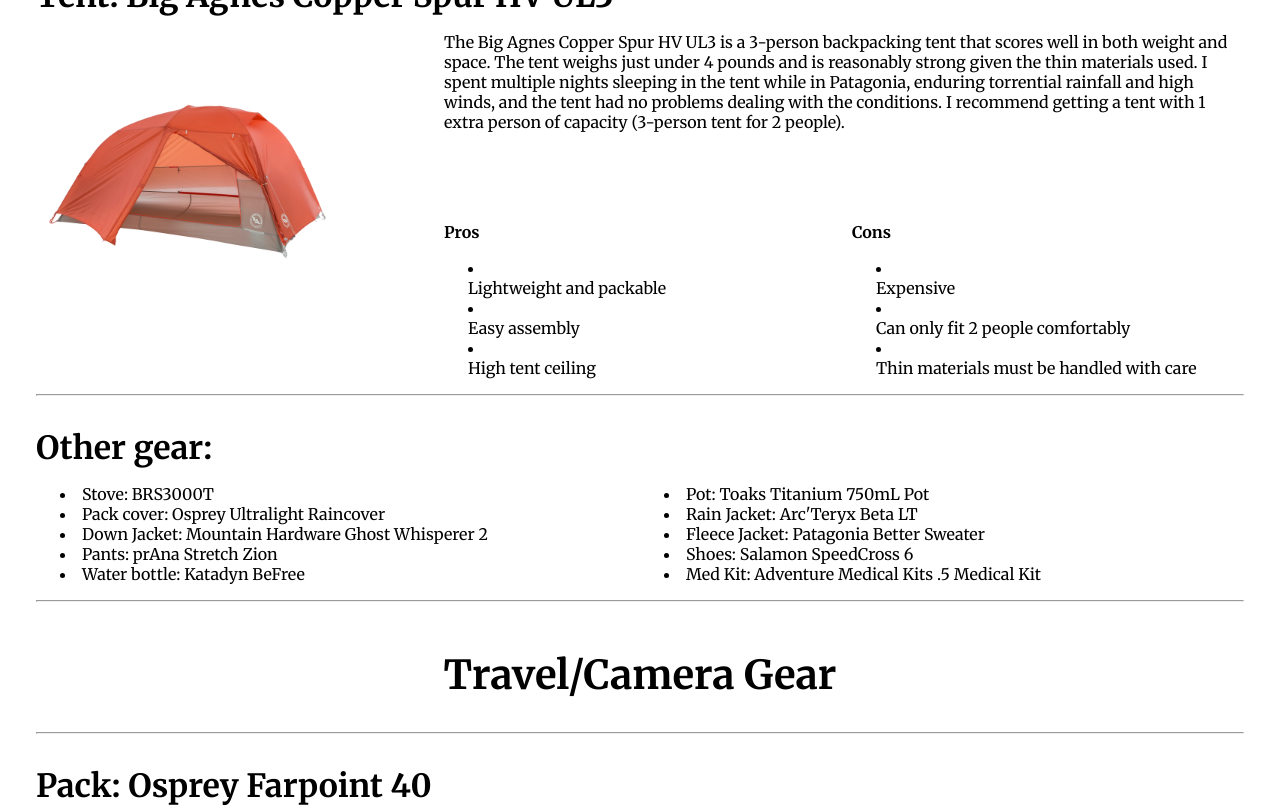
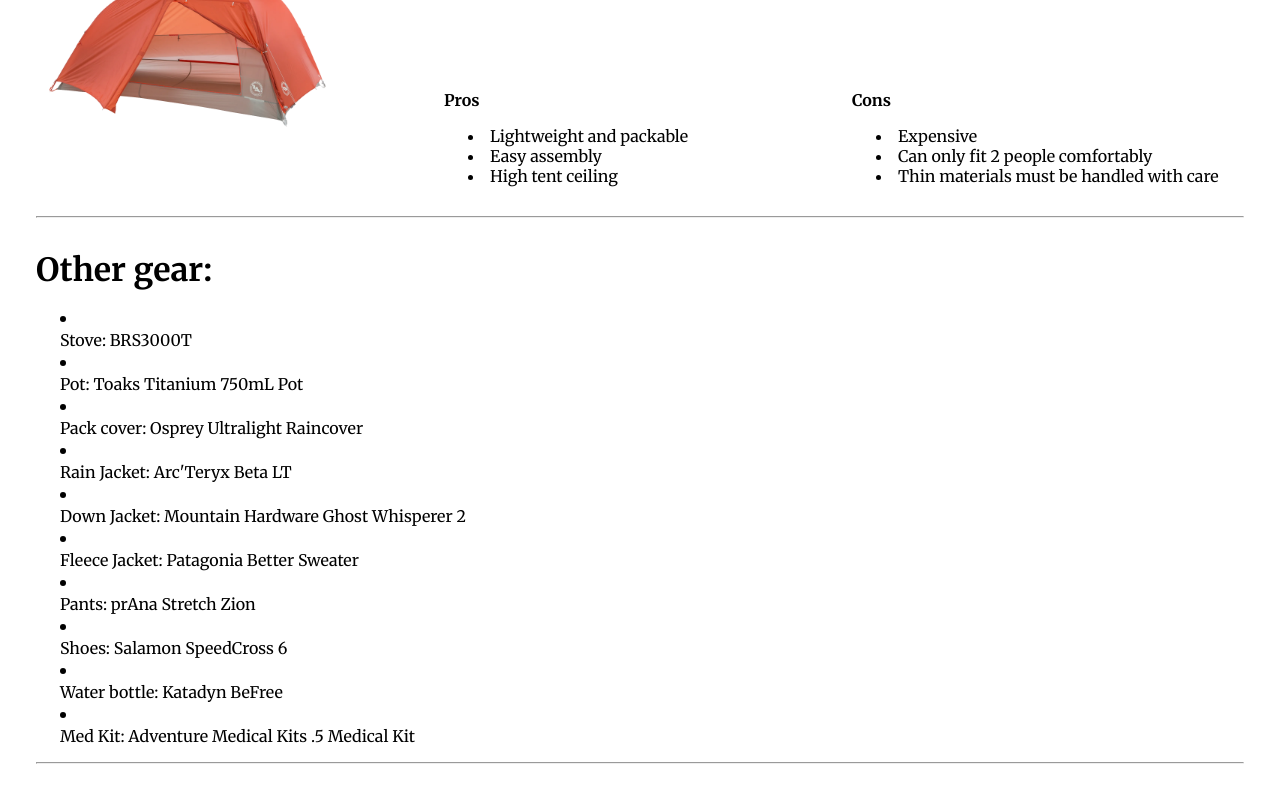
Before and after one commit to seanhyu/TravelBlog, a React (Create React App) app: page /gear in a window 1280 px wide. Shown: the part 2120-2928 px from the top of the page. Built offline with nearby package versions, Linux system fonts and the light colour scheme; the HTML template or start-up script is replaced by a standard one.

Commit message:
Changed the font sizes

```diff
--- a/src/components/financesContent/FinancesContentStyles.css
+++ b/src/components/financesContent/FinancesContentStyles.css
@@ -45,18 +45,4 @@
         height: 100%;
     }
 
-    .finances-content h2 {
-        font-size: 2rem;
-    }
-
-    .finances-content h3 {
-        font-size: 1.2rem;
-    }
-    .finances-content h4 {
-        font-size: 1rem;
-        font-weight: bold;
-    }
-    .finances-content p {
-        font-size: 1rem;
-    }
 }
--- a/src/components/gearContent/GearContent.js
+++ b/src/components/gearContent/GearContent.js
@@ -25,16 +25,16 @@
                 <GearItems title="Tent: Big Agnes Copper Spur HV UL3" gearImg={BigAgnes} text="The Big Agnes Copper Spur HV UL3 is a 3-person backpacking tent that scores well in both weight and space. The tent weighs just under 4 pounds and is reasonably strong given the thin materials used. I spent multiple nights sleeping in the tent while in Patagonia, enduring torrential rainfall and high winds, and the tent had no problems dealing with the conditions. I recommend getting a tent with 1 extra person of capacity (3-person tent for 2 people)." pro1="Lightweight and packable" pro2="Easy assembly" pro3="High tent ceiling" con1="Expensive" con2="Can only fit 2 people comfortably" con3="Thin materials must be handled with care" />
                 <h3>Other gear:</h3>
                 <div className='other-gear'>
-                    <li>Stove: BRS3000T</li>
-                    <li>Pot: Toaks Titanium 750mL Pot</li>
-                    <li>Pack cover: Osprey Ultralight Raincover</li>
-                    <li>Rain Jacket: Arc'Teryx Beta LT</li>
-                    <li>Down Jacket: Mountain Hardware Ghost Whisperer 2</li>
-                    <li>Fleece Jacket: Patagonia Better Sweater</li>
-                    <li>Pants: prAna Stretch Zion </li>
-                    <li>Shoes: Salamon SpeedCross 6</li>
-                    <li>Water bottle: Katadyn BeFree</li>
-                    <li>Med Kit: Adventure Medical Kits .5 Medical Kit</li>
+                    <li><p>Stove: BRS3000T</p></li>
+                    <li><p>Pot: Toaks Titanium 750mL Pot</p></li>
+                    <li><p>Pack cover: Osprey Ultralight Raincover</p></li>
+                    <li><p>Rain Jacket: Arc'Teryx Beta LT</p></li>
+                    <li><p>Down Jacket: Mountain Hardware Ghost Whisperer 2</p></li>
+                    <li><p>Fleece Jacket: Patagonia Better Sweater</p></li>
+                    <li><p>Pants: prAna Stretch Zion </p></li>
+                    <li><p>Shoes: Salamon SpeedCross 6</p></li>
+                    <li><p>Water bottle: Katadyn BeFree</p></li>
+                    <li><p>Med Kit: Adventure Medical Kits .5 Medical Kit</p></li>
                 </div>
                 <div className='linebreak'> </div>
                 <hr></hr>
@@ -46,13 +46,15 @@
                 <GearItems title="Camera: Sony A7III" gearImg={Sony} text="The Sony A7III has been a workhorse for me! The image quality has been great, and the battery life has been phenomenal. The weatherproofing of the camera has stood the test of time, enduring multiple rainy days in the UK and extreme cold in Iceland. I pair the camera with the Tamron 28-200mL f2.8-f5.6 lens, which provides great flexibility for composing shots." pro1="Great image quality" pro2="Weatherproof" pro3="Smaller than a DSLR" con1="Expensive" con2="Can be hard to take on treks" con3="Weight penalty is significant" />
                 <h3>Other gear:</h3>
                 <div className='other-gear'>
-                    <li>Tripod: Sirui Carbon Fiber Travel Tripod</li>
-                    <li>International Outlet Adapter: Insignia All-In-One Travel Adapter</li>
-                    <li>Power bank: Anker 20,000 mAh Power Bank</li>
-                    <li>Action Camera: GoPro Hero 8</li>
-
+                    <p>
+                    <li><p>Tripod: Sirui Carbon Fiber Travel Tripod</p></li>
+                    <li><p>International Outlet Adapter: Insignia All-In-One Travel Adapter</p></li>
+                    <li><p>Power bank: Anker 20,000 mAh Power Bank</p></li>
+                    <li><p>Action Camera: GoPro Hero 8</p></li>
+                    </p>
                 </div>
-                <h2> </h2>
+                <div className='linebreak' />
+                <div className='linebreak' />
             </div>
         </div>
     )
--- a/src/components/gearContent/GearContentStyles.css
+++ b/src/components/gearContent/GearContentStyles.css
@@ -13,31 +13,3 @@
     padding-top: 2rem;
     padding-bottom: 1rem;
 }
-
-.gear-content p {
-    font-size: 1rem;
-}
-
-.other-gear {
-    display: grid;
-    grid-template-columns: repeat(2,1fr);
-}
-
-.other-gear li {
-    font-size: 1rem;
-}
-
-@media screen and (max-width: 740px) {
-    .gear-content h4 {
-        font-size: 1rem;
-    }
-    .gear-content h3 {
-        font-size: 1.5rem;
-    }
-    .gear-content h2 {
-        font-size: 2rem;
-    }
-    .other-gear li {
-        font-size: 1rem;
-    }
-}
--- a/src/components/gearItems/GearItems.js
+++ b/src/components/gearItems/GearItems.js
@@ -13,15 +13,19 @@
                 </div>
                 <div className='pros'>
                     <h4>Pros</h4>
-                    <li><p>{props.pro1}</p></li>
-                    <li><p>{props.pro2}</p></li>
-                    <li><p>{props.pro3}</p></li>
+                    <p>
+                    <li>{props.pro1}</li>
+                    <li>{props.pro2}</li>
+                    <li>{props.pro3}</li>
+                    </p>
                 </div>
                 <div className='cons'>
                     <h4>Cons</h4>
-                    <li><p>{props.con1}</p></li>
-                    <li><p>{props.con2}</p></li>
-                    <li><p>{props.con3}</p></li>
+                    <p>
+                    <li>{props.con1}</li>
+                    <li>{props.con2}</li>
+                    <li>{props.con3}</li>
+                    </p>
                 </div>
             </div>
             <hr></hr>
--- a/src/components/gearItems/GearItemsStyles.css
+++ b/src/components/gearItems/GearItemsStyles.css
@@ -22,20 +22,15 @@
 
 .gear-grid li {
     padding-top: none;
-    font-size: 1rem;
 }
 
 @media screen and (max-width: 740px) {
-    .gear-items p {
-        font-size: 0.7rem;
-    }
-    .gear-items h3 {
-        font-size: 1.5rem;
-    }
+
+
     .gear-grid {
         grid-template-columns: repeat(2,1fr);
-        grid-template-rows: repeat(3,0.3fr);
     }
+
     .gear-grid img {
         grid-column: span 2;
         grid-row: span 1;
@@ -43,8 +38,4 @@
         margin-right: auto;
         height: 200px
     }
-
-    .gear-items li {
-        font-size: 0.7rem;
-    }
 }
--- a/src/index.css
+++ b/src/index.css
@@ -70,23 +70,3 @@
   cursor: pointer;
   color:#000;
 }
-
-@media screen and (max-width: 740px) {
-  h1 {
-    font-size: 2.5rem;
-    font-weight: bold;
-  }
-  h2 {
-    font-size: 2rem;
-  }
-  h3 {
-    font-size: 1.5rem;
-  }
-  h4 {
-    font-size: 1rem;
-  }
-  p {
-    font-size: 1rem;
-  }
-
-}
```
